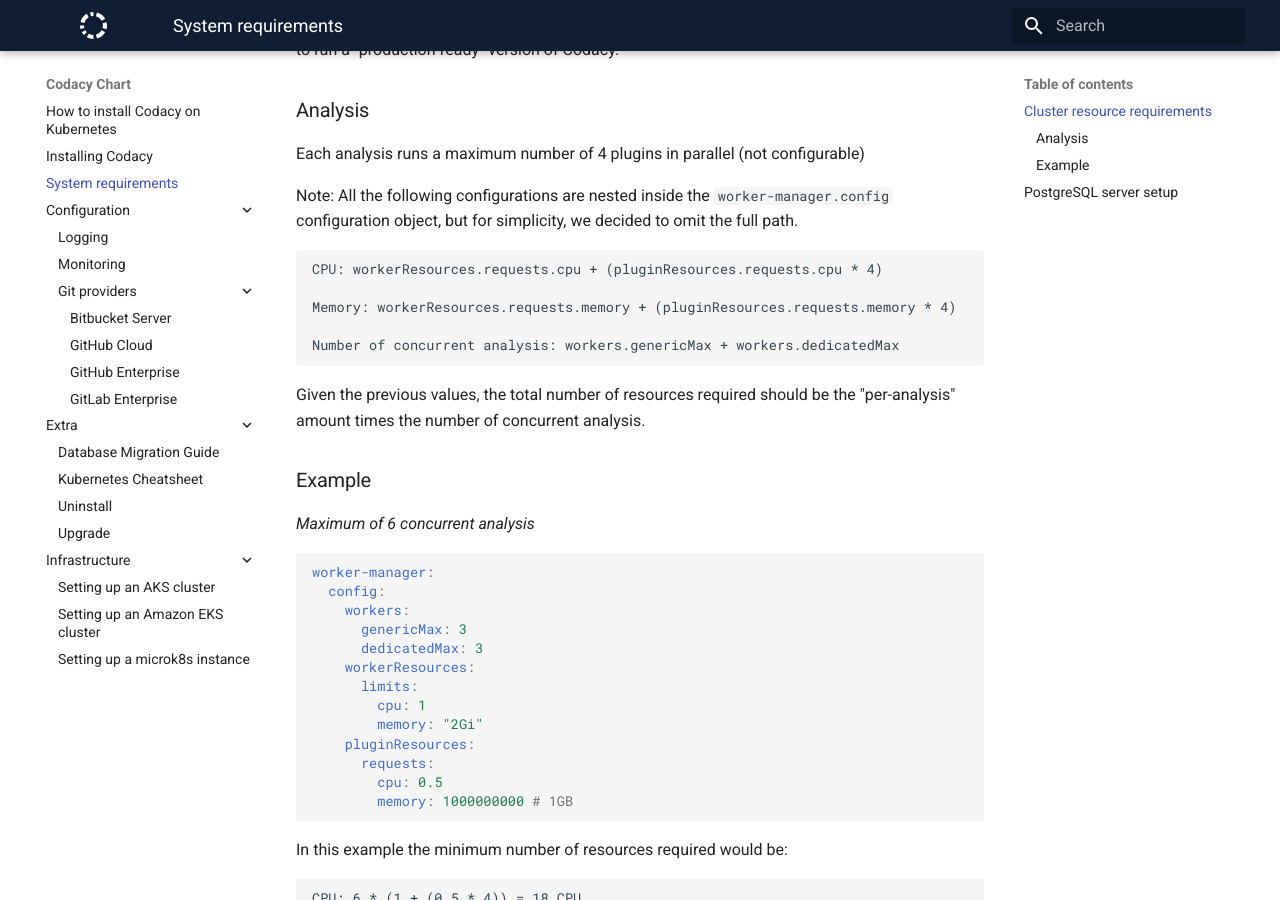
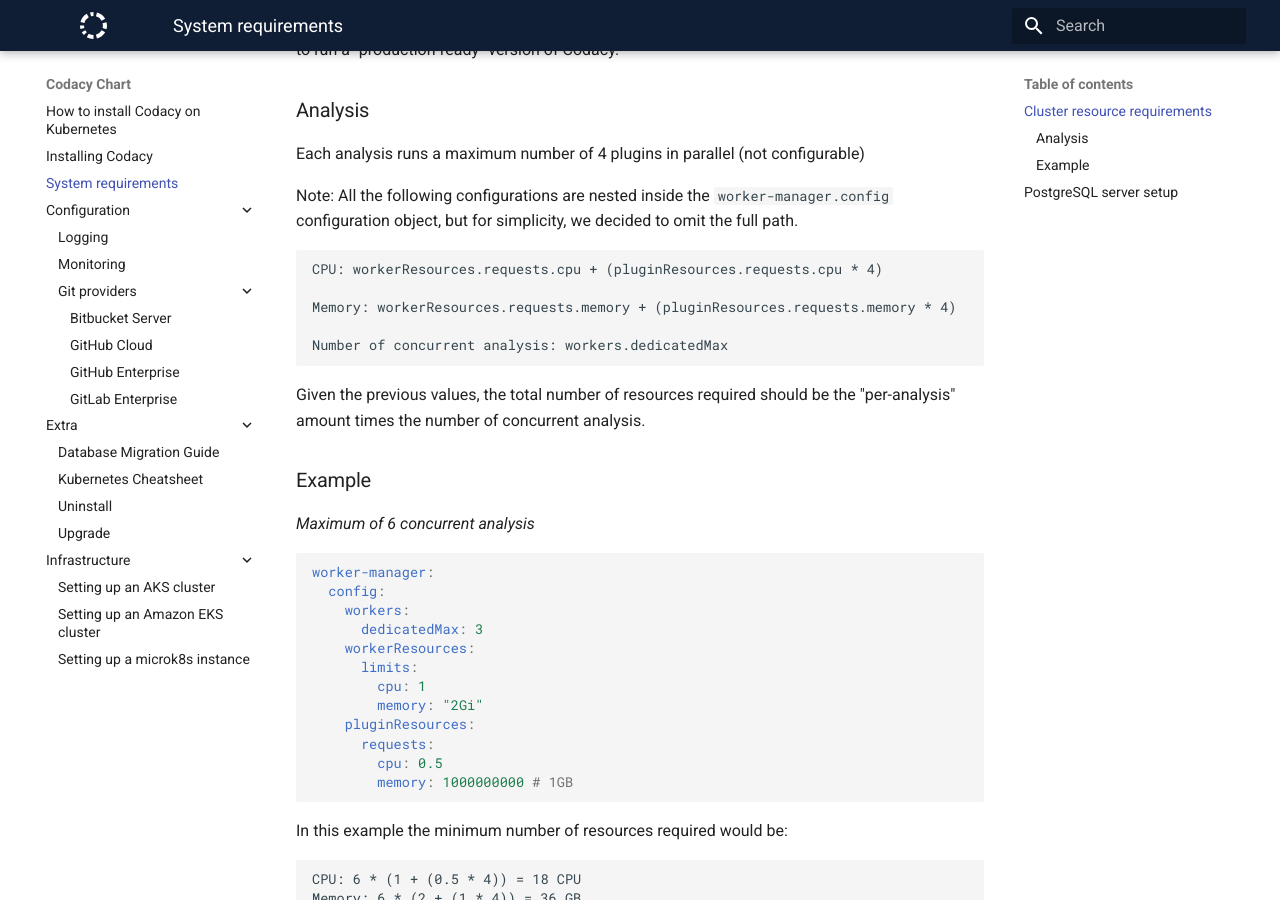
Before and after one commit to codacy/chart, an MkDocs documentation site: the page built from docs/requirements.md, in a window 1280 px wide and 900 px high, scrolled down 580 px. Built offline with MkDocs 1.6.1 and Material for MkDocs 9.7.7, drawn with Linux system fonts in a browser that asks for light colours.

Commit message:
remove all references do generic max

````diff
--- a/docs/requirements.md
+++ b/docs/requirements.md
@@ -37,7 +37,7 @@
 
 Memory: workerResources.requests.memory + (pluginResources.requests.memory * 4)
 
-Number of concurrent analysis: workers.genericMax + workers.dedicatedMax
+Number of concurrent analysis: workers.dedicatedMax
 ```
 
 Given the previous values, the total number of resources required should be the "per-analysis" amount times the number of concurrent analysis.
@@ -50,7 +50,6 @@
 worker-manager:
   config:
     workers:
-      genericMax: 3
       dedicatedMax: 3
     workerResources:
       limits:
````
Also changed, not shown: README.md (+1 -2 lines), 3 other files.
